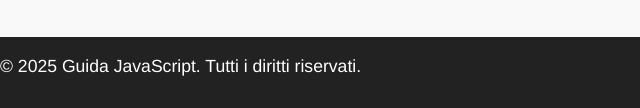
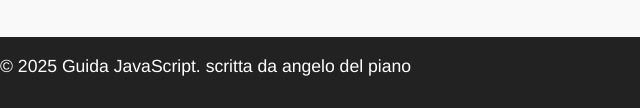
Before and after one commit to bhaki17/var, a plain HTML site: page index.html in a window 1280 px wide. Shown: the part 1435-1543 px from the top of the page, 0-640 px from the left. Drawn offline with Linux system fonts and the light colour scheme.

Commit message:
Update index.html

```diff
--- a/index.html
+++ b/index.html
@@ -162,7 +162,7 @@
         </p>
     </div>
         <footer>
-            <p>&copy; 2025 Guida JavaScript. Tutti i diritti riservati.</p>
+            <p>&copy; 2025 Guida JavaScript. scritta da angelo del piano</p>
         </footer>
 
     </body>
```
